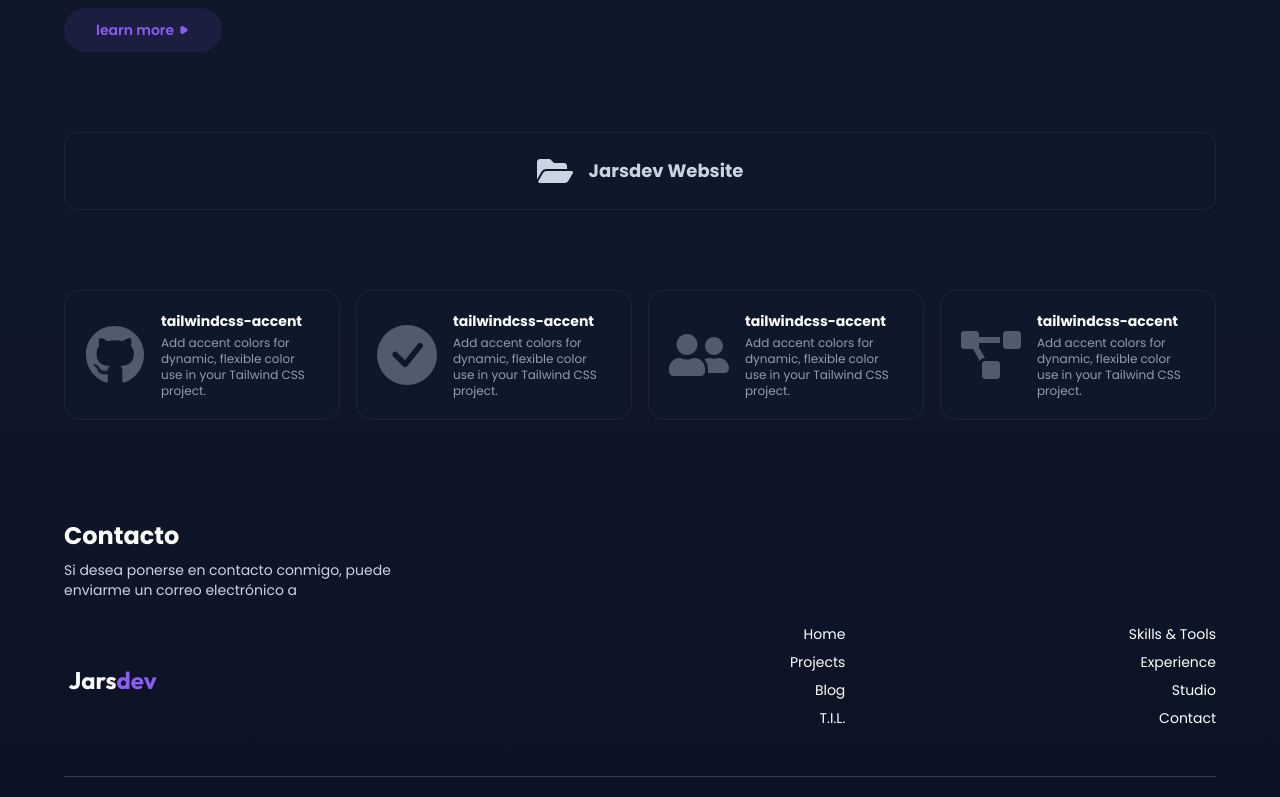
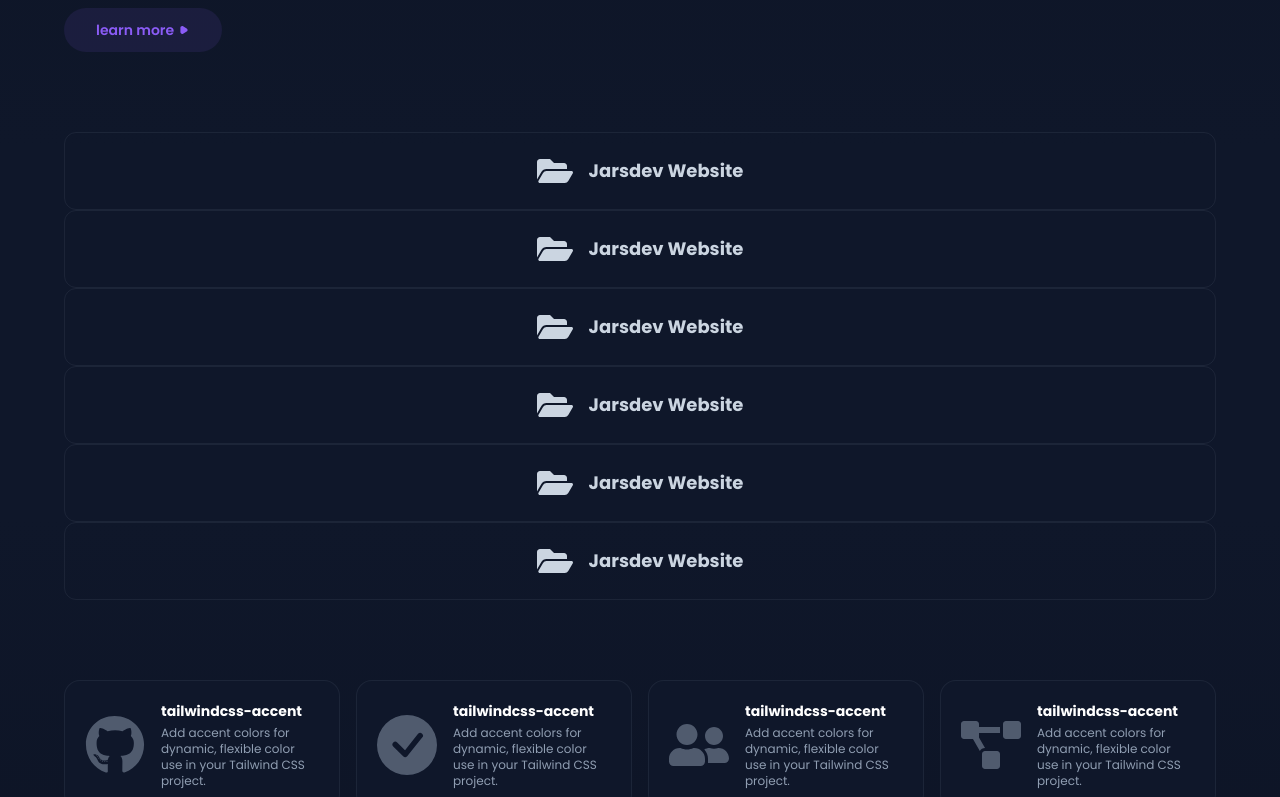
Before and after one commit to ImJars/Development-full-coding, a React (Vite) app: page /projects in a window 1280 px wide. Shown: the part 598-1395 px from the top of the page. Built offline with nearby package versions, Linux system fonts and the light colour scheme.

Commit message:
Update projects.jsx

```diff
--- a/src/projects.jsx
+++ b/src/projects.jsx
@@ -124,6 +124,11 @@ function Projects() {
           <ProjectSection>
             <div className="mb-20 content-wrapped block mx-auto">
               <SoftwareProject />
+              <SoftwareProject />
+              <SoftwareProject />
+              <SoftwareProject />
+              <SoftwareProject />
+              <SoftwareProject />
             </div>
             <div className="mb-20 content-wrapped block mx-auto">
               <TitleSection className="mx-1 sm:mx-0">
```
